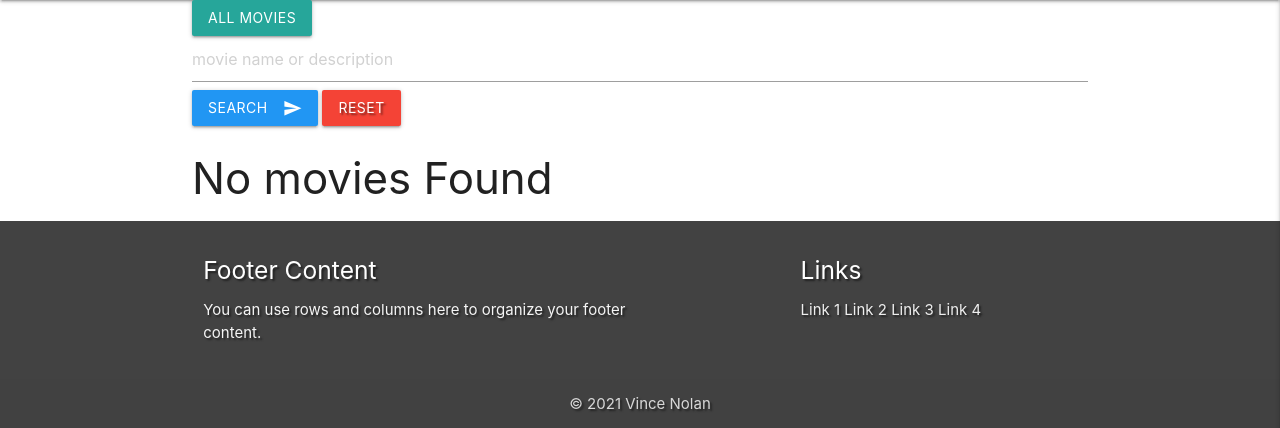
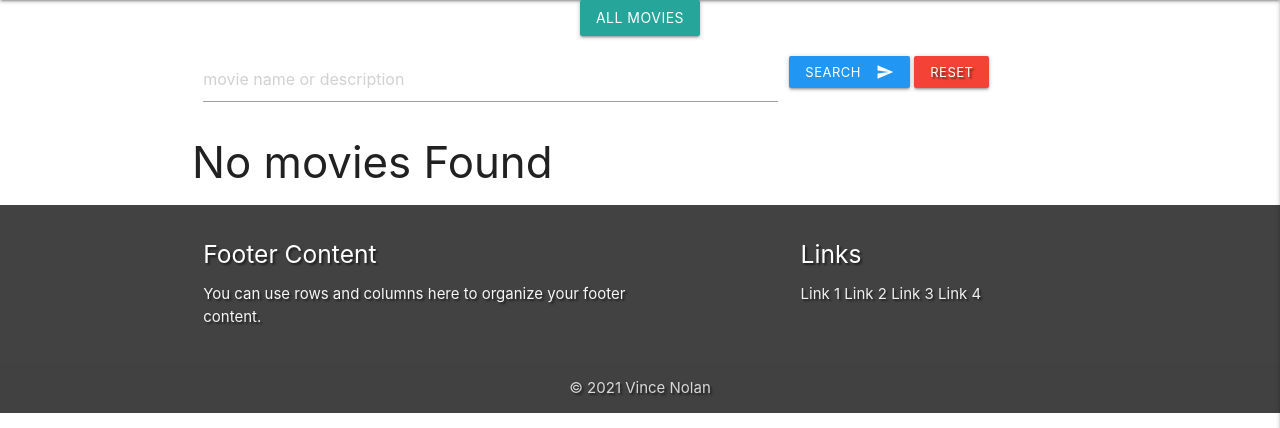
Before and after one commit to VinceNolan999/ms3-my-movie-catalog, a Flask app: page /movies/1 in a window 1280 px wide. Shown: the part 64-492 px from the top of the page. Run offline with Flask 2, Linux system fonts and the light colour scheme; data that the repository does not hold is empty; some libraries are stand-ins or nearby versions.

Commit message:
session user gor edit movies

```diff
--- a/templates/base.html
+++ b/templates/base.html
@@ -26,7 +26,9 @@
           {% if session.user %}
             <li><a href="{{ url_for('profile', username=session['user']) }}">Profile</a></li>
             <li><a href="{{ url_for('add_movie' )}}">Add Movie</a></li>
-            <li><a href="#">Edit Movie</a></li>
+                {% if session.user|lower == "admin"|lower %}
+                    <li><a href="#">Edit Movie</a></li>
+                {% endif %}
             <li><a href="{{ url_for('logout' )}}">Log Out</a></li>
           {% else %}
             <li><a href="{{ url_for('login') }}">Log In/Register</a></li>
@@ -43,7 +45,9 @@
       {% if session.user %}
       <li><a href="{{ url_for('profile', username=session['user']) }}">Profile</a></li>
       <li><a href="{{ url_for('add_movie' )}}">Add Movie</a></li>
-      <li><a href="#">Edit Movie</a></li>
+          {% if session.user|lower == "admin"|lower %}
+              <li><a href="#">Edit Movie</a></li>
+          {% endif %}
       <li><a href="{{ url_for('logout' )}}">Log Out</a></li>
       {% else %}
       <li><a href="{{ url_for('login') }}">Log In/Register</a></li>
--- a/templates/movies.html
+++ b/templates/movies.html
@@ -1,27 +1,32 @@
 {% extends "base.html" %}
 {% block content %}
 
-    <!--Categories Menu -->
-<a class="btn" href="{{ url_for('get_movies') }}">All movies</a>
+    <!--categories menu -->
+    <div class="row">
+        <div class="center">
+            <a class="btn" href="{{ url_for('get_movies') }}">All movies</a>
+            {% for genre in genres %}
+                <a class="btn" href="{{url_for('movie_genre_sort', genre=genre.genre_name)}}">{{ genre.genre_name }}</a>
+            {% endfor %}
+        </div>
+    </div>
 
-{% for genre in genres %}
-    <a class="btn" href="{{url_for('movie_genre_sort', genre=genre.genre_name)}}">{{ genre.genre_name }}</a>
-{% endfor %}
-
-
-    <div class="row">
+    <!--search menu-->
+    <div class="row center">
         <form class="search-input" action="{{ url_for('search') }}" method="POST">
-            <input type="search" placeholder="movie name or description" name="query" id="query" />
-            <div class="search-btns">
-                <button class="btn blue waves-effect waves-light" type="submit">
+            <div class="center col s12 m8">
+                <input type="search" placeholder="movie name or description" name="query" id="query"/>
+            </div>
+            <div class="search-btns left">
+                <button class="btn-small blue waves-effect waves-light" type="submit">
                     Search<i class="material-icons right">send</i>
                 </button>
-                <a href="{{ url_for('get_movies') }}" class="red btn text-shadow">Reset</a>
+                <a href="{{ url_for('get_movies') }}" class="red btn-small text-shadow">Reset</a>
             </div>
         </form>
     </div>
 
-
+    <!--movie cards-->
     {% if movies|length > 0 %}
     <div class="row">
         <ul class="movie-cards">
@@ -35,7 +40,9 @@
                         <div class="card-content">
                             <span class="card-title activator grey-text text-darken-4">{{ movie.movie_name }}
                                 <i class="material-icons right">more_vert</i></span>
+                            {% if session.user %}
                             <a class="waves-effect waves-light btn-small" href="{{ url_for('edit_movie', movie_id=movie._id) }}">Edit</a>
+                            {% endif %}
                         </div>
                         <div class="card-reveal">
                             <span class="card-title grey-text text-darken-4">{{ movie.movie_name }}<i
```
